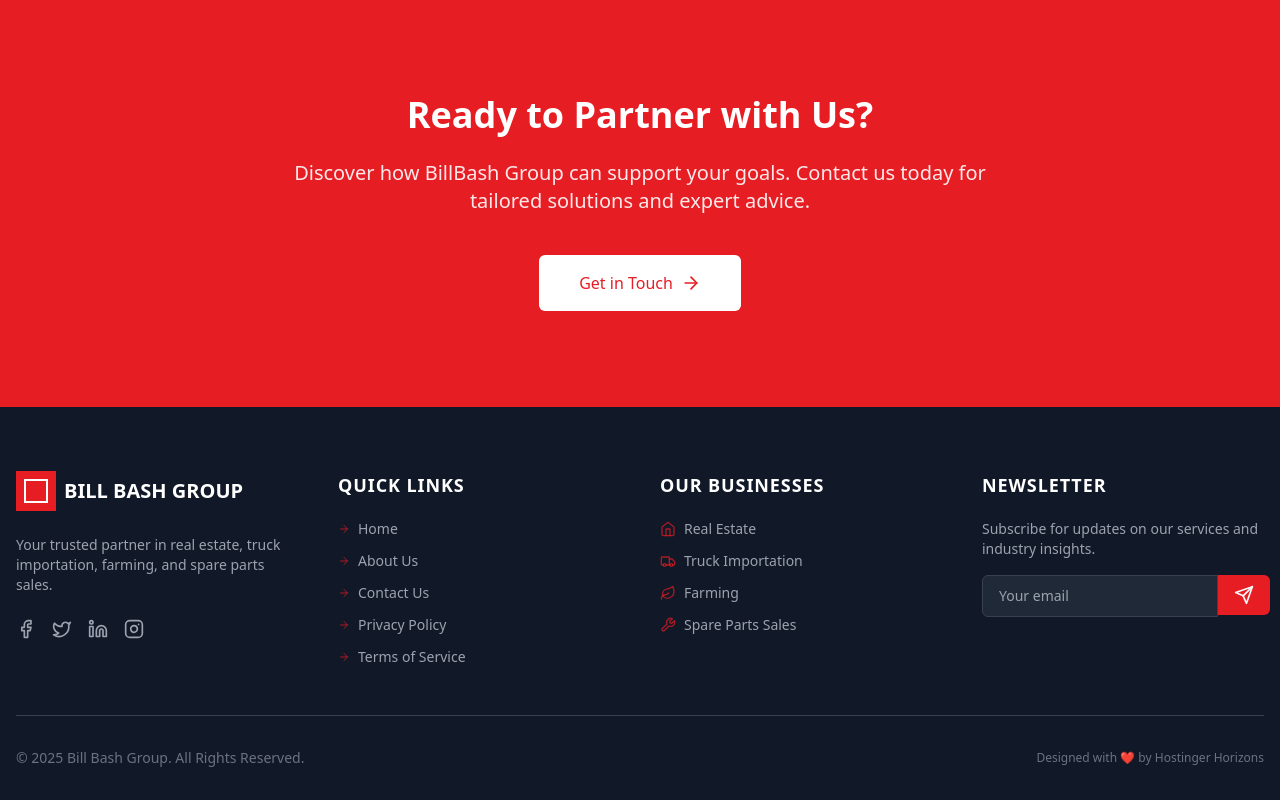
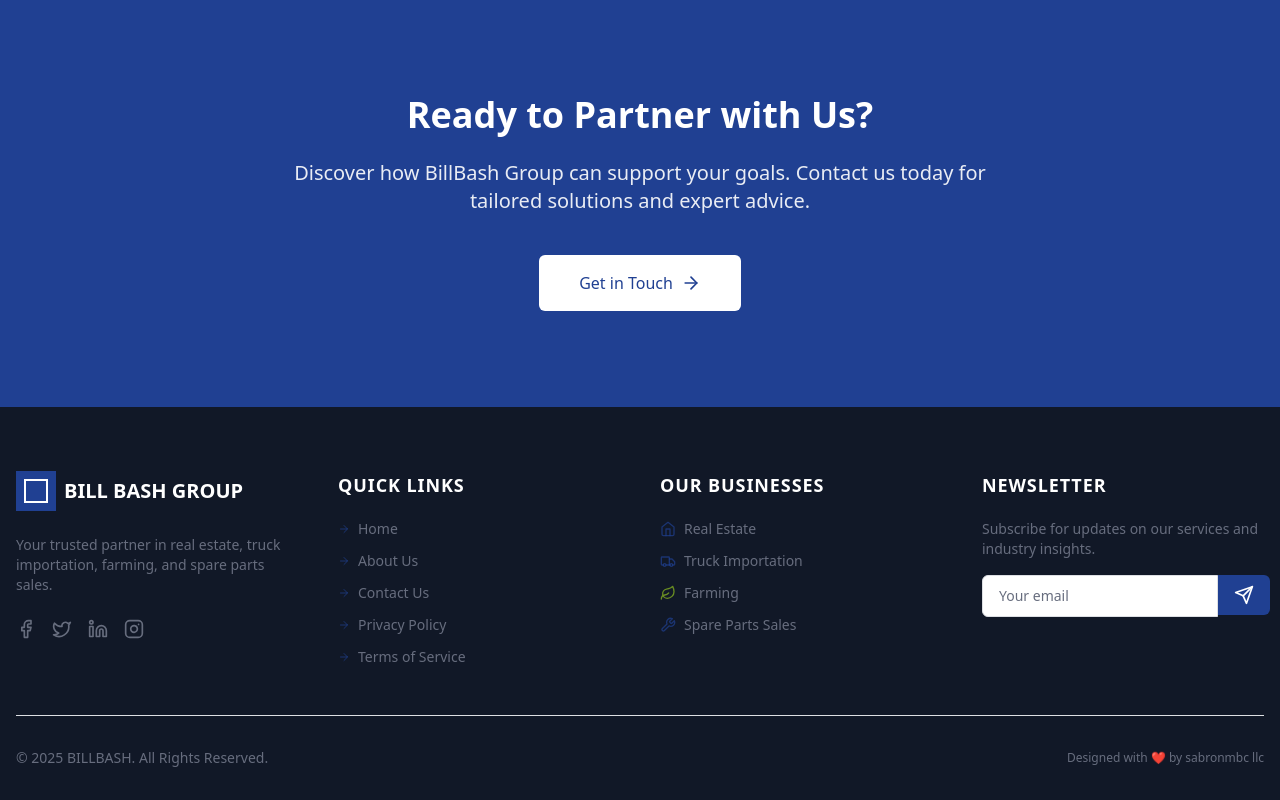
Before and after one commit to learnednomad/billbashgroups, a React (Vite) app: page / in a window 1280 px wide. Shown: the part 3013-3813 px from the top of the page. Built offline with nearby package versions, Linux system fonts and the light colour scheme.

Commit message:
feat: updated color scheme

```diff
--- a/src/components/About.jsx
+++ b/src/components/About.jsx
@@ -1,4 +1,3 @@
-
 import React from "react";
 import { motion } from "framer-motion";
 import { Link } from "react-router-dom";
--- a/src/components/AboutSection.jsx
+++ b/src/components/AboutSection.jsx
@@ -28,7 +28,7 @@
             <p className="text-gray-600 leading-relaxed mb-8">
               Whether you're seeking premium properties, sourcing quality trucks, investing in sustainable agriculture, or in need of durable spare parts, Bill Bash Group delivers with professionalism, transparency, and a deep understanding of your needs.
             </p>
-            <Button asChild className="bg-primary text-white hover:bg-primary/90 text-base px-8 py-3">
+            <Button asChild className="bg-primary text-primary-foreground hover:bg-highlight hover:text-highlight-foreground text-base px-8 py-3">
               <Link to="/about">
                 Learn More About Us
                 <ArrowRight className="ml-2 h-5 w-5" />
@@ -47,7 +47,7 @@
               className="rounded-xl shadow-2xl w-full h-auto object-cover"
              src={TruckAboutImage} />
             <div className="absolute -top-8 -left-8 w-24 h-24 bg-primary/10 rounded-full -z-10 hidden md:block"></div>
-            <div className="absolute -bottom-8 -right-8 w-32 h-32 bg-gray-200/30 rounded-lg -z-10 hidden md:block"></div>
+            <div className="absolute -bottom-8 -right-8 w-32 h-32 bg-muted rounded-lg -z-10 hidden md:block"></div>
           </motion.div>
         </div>
       </div>
--- a/src/components/Businesses.jsx
+++ b/src/components/Businesses.jsx
@@ -1,4 +1,3 @@
-
 import React from "react";
 import { motion } from "framer-motion";
 import { Card, CardContent, CardHeader, CardTitle, CardDescription } from "@/components/ui/card";
--- a/src/components/CtaSection.jsx
+++ b/src/components/CtaSection.jsx
@@ -1,4 +1,3 @@
-
 import React from "react";
 import { motion } from "framer-motion";
 import { Button } from "@/components/ui/button";
--- a/src/components/Footer.jsx
+++ b/src/components/Footer.jsx
@@ -1,8 +1,9 @@
-
 import React from "react";
-import { Facebook, Twitter, Linkedin, Instagram, Youtube, ArrowRight, Home, Truck, Leaf, Wrench, Send } from "lucide-react";
+import { Facebook, Twitter, Linkedin, Instagram, ArrowRight, Home, Truck, Leaf, Wrench, Send } from "lucide-react";
 import { Button } from "@/components/ui/button";
 import { Link } from "react-router-dom";
+
+const logoUrl = "https://storage.googleapis.com/hostinger-horizons-assets-prod/35ba3e5a-041e-4a6f-be03-9bbb09825892/78a0791dfec2f91bbcc9448784156e5b.png";
 
 const Footer = () => {
   const quickLinks = [
@@ -32,31 +33,31 @@
               </div>
               <span className="font-bold text-xl text-white">BILL BASH GROUP</span>
             </Link>
-            <p className="text-gray-400 mb-6 text-sm">
+            <p className="text-muted-foreground mb-6 text-sm">
               Your trusted partner in real estate, truck importation, farming, and spare parts sales.
             </p>
             <div className="flex space-x-4">
-              <a href="#" aria-label="Facebook" className="text-gray-400 hover:text-primary transition-colors">
+              <a href="#" aria-label="Facebook" className="text-muted-foreground hover:text-primary transition-colors">
                 <Facebook className="h-5 w-5" />
               </a>
-              <a href="#" aria-label="Twitter" className="text-gray-400 hover:text-primary transition-colors">
+              <a href="#" aria-label="Twitter" className="text-muted-foreground hover:text-primary transition-colors">
                 <Twitter className="h-5 w-5" />
               </a>
-              <a href="#" aria-label="LinkedIn" className="text-gray-400 hover:text-primary transition-colors">
+              <a href="#" aria-label="LinkedIn" className="text-muted-foreground hover:text-primary transition-colors">
                 <Linkedin className="h-5 w-5" />
               </a>
-              <a href="#" aria-label="Instagram" className="text-gray-400 hover:text-primary transition-colors">
+              <a href="#" aria-label="Instagram" className="text-muted-foreground hover:text-primary transition-colors">
                 <Instagram className="h-5 w-5" />
               </a>
             </div>
           </div>
 
           <div>
-            <h3 className="text-lg font-semibold mb-5 uppercase tracking-wider">Quick Links</h3>
+            <h3 className="text-lg font-semibold text-white mb-5 uppercase tracking-wider">Quick Links</h3>
             <ul className="space-y-3">
               {quickLinks.map(link => (
                 <li key={link.path}>
-                  <Link to={link.path} className="text-gray-400 hover:text-primary transition-colors text-sm flex items-center">
+                  <Link to={link.path} className="text-muted-foreground hover:text-primary transition-colors text-sm flex items-center">
                     <ArrowRight className="mr-2 h-3 w-3 text-primary/70"/> {link.label}
                   </Link>
                 </li>
@@ -65,12 +66,12 @@
           </div>
 
           <div>
-            <h3 className="text-lg font-semibold mb-5 uppercase tracking-wider">Our Businesses</h3>
+            <h3 className="text-lg font-semibold text-white mb-5 uppercase tracking-wider">Our Businesses</h3>
             <ul className="space-y-3">
               {businessLinks.map(link => (
                 <li key={link.path}>
-                  <Link to={link.path} className="text-gray-400 hover:text-primary transition-colors text-sm flex items-center">
-                    {React.cloneElement(link.icon, { className: "mr-2 h-4 w-4 text-primary/70" })} {link.label}
+                  <Link to={link.path} className="text-muted-foreground hover:text-primary transition-colors text-sm flex items-center">
+                    {React.cloneElement(link.icon, { className: `mr-2 h-4 w-4 ${link.label === "Farming" ? "text-accent" : "text-primary/70"}` })} {link.label}
                   </Link>
                 </li>
               ))}
@@ -78,8 +79,8 @@
           </div>
 
           <div>
-            <h3 className="text-lg font-semibold mb-5 uppercase tracking-wider">Newsletter</h3>
-            <p className="text-gray-400 mb-4 text-sm">
+            <h3 className="text-lg font-semibold text-white mb-5 uppercase tracking-wider">Newsletter</h3>
+            <p className="text-muted-foreground mb-4 text-sm">
               Subscribe for updates on our services and industry insights.
             </p>
             <form className="flex">
@@ -88,10 +89,10 @@
                 id="footer-email"
                 type="email"
                 placeholder="Your email"
-                className="flex-grow px-4 py-2.5 bg-gray-800 border border-gray-700 rounded-l-md focus:outline-none focus:ring-2 focus:ring-primary focus:border-transparent text-sm"
+                className="flex-grow px-4 py-2.5 bg-slate-gray/70 border border-slate-gray/50 rounded-l-md focus:outline-none focus:ring-2 focus:ring-primary focus:border-transparent text-sm text-white placeholder-muted-foreground"
                 aria-label="Email for newsletter"
               />
-              <Button type="submit" className="rounded-l-none bg-primary hover:bg-primary/90 px-4 py-2.5">
+              <Button type="submit" className="rounded-l-none bg-primary hover:bg-highlight px-4 py-2.5">
                 <Send className="h-5 w-5" />
                  <span className="sr-only">Subscribe</span>
               </Button>
@@ -99,13 +100,13 @@
           </div>
         </div>
 
-        <div className="border-t border-gray-700 pt-8 mt-8">
+        <div className="border-t border-slate-gray/50 pt-8 mt-8">
           <div className="flex flex-col md:flex-row justify-between items-center text-center md:text-left">
-            <p className="text-gray-500 text-sm mb-4 md:mb-0">
-              © {new Date().getFullYear()} Bill Bash Group. All Rights Reserved.
+            <p className="text-muted-foreground text-sm mb-4 md:mb-0">
+              © {new Date().getFullYear()} BILLBASH. All Rights Reserved.
             </p>
-            <p className="text-gray-500 text-xs">
-              Designed with <span role="img" aria-label="heart">❤️</span> by Hostinger Horizons
+            <p className="text-muted-foreground text-xs">
+              Designed with <span role="img" aria-label="heart" className="text-highlight">❤️</span> by sabronmbc llc
             </p>
           </div>
         </div>
--- a/src/components/Header.jsx
+++ b/src/components/Header.jsx
@@ -1,4 +1,3 @@
-
 import React, { useState, useEffect } from "react";
 import { Link, NavLink } from "react-router-dom";
 import { motion } from "framer-motion";
@@ -12,6 +11,8 @@
   NavigationMenuContent,
   NavigationMenuLink as RadixNavigationMenuLink
 } from "@/components/ui/navigation-menu";
+
+const logoUrl = "https://storage.googleapis.com/hostinger-horizons-assets-prod/35ba3e5a-041e-4a6f-be03-9bbb09825892/78a0791dfec2f91bbcc9448784156e5b.png";
 
 const NavLinkItem = ({ to, children, isScrolled, closeMobileMenu }) => (
   <NavLink
--- a/src/components/ui/label.jsx
+++ b/src/components/ui/label.jsx
@@ -1,4 +1,3 @@
-
 import React from "react";
 import * as LabelPrimitive from "@radix-ui/react-label";
 import { cva } from "class-variance-authority";
--- a/src/components/ui/textarea.jsx
+++ b/src/components/ui/textarea.jsx
@@ -1,4 +1,3 @@
-
 import React from "react";
 import { cn } from "@/lib/utils";
 
--- a/src/index.css
+++ b/src/index.css
@@ -1,52 +1,71 @@
-
 @tailwind base;
 @tailwind components;
 @tailwind utilities;
 
 @layer base {
   :root {
-    --background: 0 0% 100%;
-    --foreground: 222.2 84% 4.9%;
-    --card: 0 0% 100%;
-    --card-foreground: 222.2 84% 4.9%;
-    --popover: 0 0% 100%;
-    --popover-foreground: 222.2 84% 4.9%;
-    --primary: 358 81% 51%; /* Bill Bash Red */
-    --primary-foreground: 210 40% 98%;
-    --secondary: 210 40% 96.1%;
-    --secondary-foreground: 222.2 47.4% 11.2%;
-    --muted: 210 40% 96.1%;
-    --muted-foreground: 215.4 16.3% 46.9%;
-    --accent: 210 40% 96.1%;
-    --accent-foreground: 222.2 47.4% 11.2%;
+    --background: 30 33% 96%; /* Warm Sand / Light Beige */
+    --foreground: 225 30% 23%; /* Slate Gray */
+    --card: 0 0% 100%; /* White */
+    --card-foreground: 225 30% 23%; /* Slate Gray */
+    --popover: 0 0% 100%; /* White */
+    --popover-foreground: 225 30% 23%; /* Slate Gray */
+
+    --primary: 223 64% 35%; /* Navy Blue */
+    --primary-foreground: 0 0% 100%; /* White */
+
+    --secondary: 225 30% 23%; /* Slate Gray */
+    --secondary-foreground: 0 0% 100%; /* White */
+
+    --accent: 80 61% 34%; /* Olive Green */
+    --accent-foreground: 0 0% 100%; /* White */
+
+    --highlight: 21 89% 43%; /* Rust Orange */
+    --highlight-foreground: 0 0% 100%; /* White */
+
+    --muted: 225 10% 96%; /* Lighter Slate Gray for muted backgrounds */
+    --muted-foreground: 225 10% 45%; /* Darker Slate Gray for muted text */
+
     --destructive: 0 84.2% 60.2%;
-    --destructive-foreground: 210 40% 98%;
-    --border: 214.3 31.8% 91.4%;
-    --input: 214.3 31.8% 91.4%;
-    --ring: 358 81% 51%; /* Bill Bash Red for focus rings */
+    --destructive-foreground: 0 0% 100%; /* White */
+
+    --border: 225 10% 88%; /* Light Slate Gray for borders */
+    --input: 225 10% 88%; /* Light Slate Gray for input borders */
+    --ring: 223 64% 35%; /* Navy Blue for focus rings */
+
     --radius: 0.5rem;
   }
 
   .dark {
-    --background: 222.2 84% 4.9%;
-    --foreground: 210 40% 98%;
-    --card: 222.2 84% 4.9%;
-    --card-foreground: 210 40% 98%;
-    --popover: 222.2 84% 4.9%;
-    --popover-foreground: 210 40% 98%;
-    --primary: 358 81% 51%;
-    --primary-foreground: 210 40% 98%;
-    --secondary: 217.2 32.6% 17.5%;
-    --secondary-foreground: 210 40% 98%;
-    --muted: 217.2 32.6% 17.5%;
-    --muted-foreground: 215 20.2% 65.1%;
-    --accent: 217.2 32.6% 17.5%;
-    --accent-foreground: 210 40% 98%;
-    --destructive: 0 62.8% 30.6%;
-    --destructive-foreground: 210 40% 98%;
-    --border: 217.2 32.6% 17.5%;
-    --input: 217.2 32.6% 17.5%;
-    --ring: 358 81% 51%;
+    /* Keeping dark mode fairly similar, but adjusting to new palette logic if needed */
+    --background: 225 30% 10%; /* Darker Slate Gray */
+    --foreground: 30 33% 90%; /* Lighter Warm Sand */
+    --card: 225 30% 15%;
+    --card-foreground: 30 33% 90%;
+    --popover: 225 30% 15%;
+    --popover-foreground: 30 33% 90%;
+
+    --primary: 223 64% 45%; /* Brighter Navy Blue for dark mode */
+    --primary-foreground: 0 0% 100%;
+
+    --secondary: 225 30% 25%;
+    --secondary-foreground: 0 0% 100%;
+
+    --accent: 80 61% 44%; /* Brighter Olive Green */
+    --accent-foreground: 0 0% 100%;
+
+    --highlight: 21 89% 53%; /* Brighter Rust Orange */
+    --highlight-foreground: 0 0% 100%;
+
+    --muted: 225 30% 20%;
+    --muted-foreground: 225 10% 65%;
+
+    --destructive: 0 70% 50%;
+    --destructive-foreground: 0 0% 100%;
+
+    --border: 225 30% 30%;
+    --input: 225 30% 30%;
+    --ring: 223 64% 45%;
   }
 }
 
@@ -64,7 +83,7 @@
 }
 
 .hero-overlay-gradient {
-  background: linear-gradient(0deg, rgba(0, 0, 0, 0.7) 0%, rgba(0, 0, 0, 0.3) 50%, rgba(0,0,0,0.1) 100%);
+  background: linear-gradient(0deg, rgba(31, 58, 147, 0.7) 0%, rgba(31, 58, 147, 0.3) 50%, rgba(31, 58, 147,0.1) 100%);
 }
 
 .business-card {
@@ -79,3 +98,32 @@
 input:focus, textarea:focus, select:focus, button:focus {
   @apply ring-2 ring-ring ring-offset-2;
 }
+
+.bg-warm-sand {
+  background-color: #F5F1EA;
+}
+
+.text-slate-gray {
+  color: #2E3A59;
+}
+
+.text-olive-green {
+  color: #6B8E23;
+}
+
+.border-slate-gray {
+  border-color: #2E3A59;
+}
+
+.bg-olive-green {
+  background-color: #6B8E23;
+}
+.hover\:bg-rust-orange:hover {
+  background-color: #C1440E;
+}
+.hover\:text-rust-orange:hover {
+  color: #C1440E;
+}
+.text-rust-orange {
+  color: #C1440E;
+}
```
Also changed, not shown: src/components/ui/toaster.jsx (line endings or trailing spaces), src/components/ui/use-toast.js (line endings or trailing spaces).
